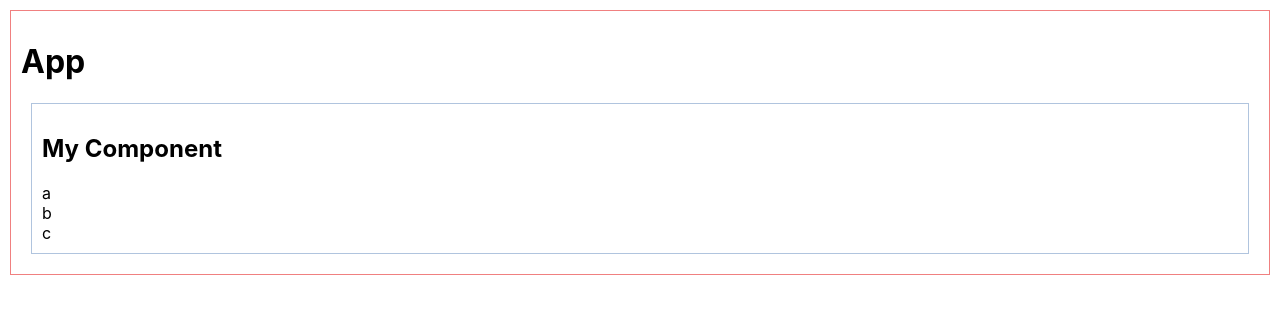
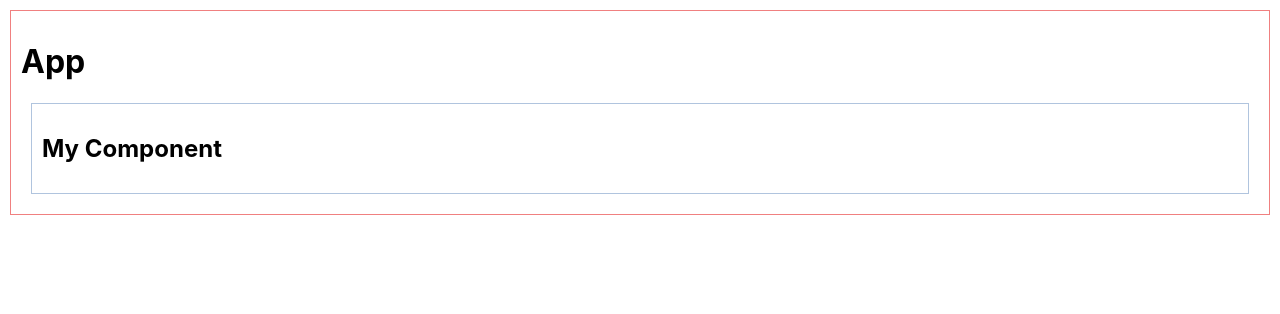
Before and after one commit to vjself/debug-mini-student-problems, a React (Create React App) app: page / in a window 1280 px wide. Shown: the top 314 px of the page. Built offline with nearby package versions, Linux system fonts and the light colour scheme.

Commit message:
Create problem 2

```diff
--- a/src/MyComponent.js
+++ b/src/MyComponent.js
@@ -14,7 +14,7 @@ export default class MyComponent extends Component {
       <div className="my-component-container">
         <h2>My Component</h2>
         {letters.map((letter, i) => {
-          return <div key={i}>
+          <div key={i}>
             {letter}
           </div>
         })}
```
